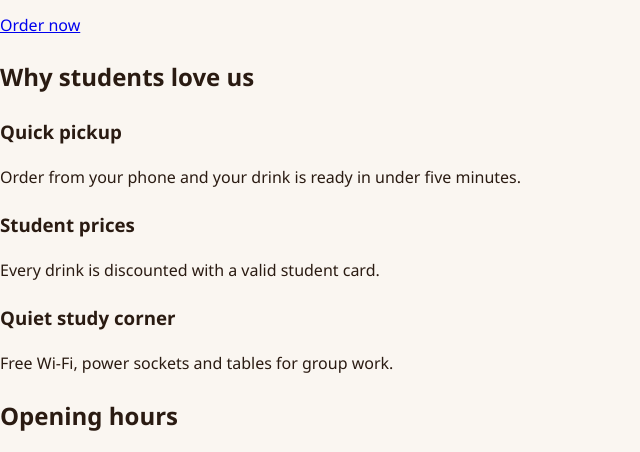
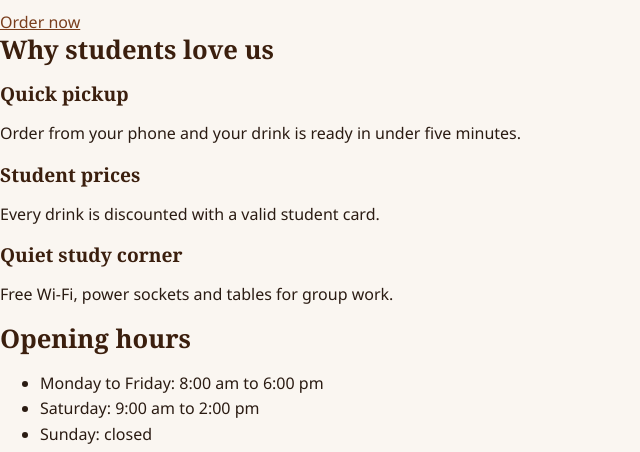
Before and after one commit to itssara534/cit331-lab4-campus-cafe, a plain HTML site: page index.html in a window 1280 px wide. Shown: the part 273-725 px from the top of the page, without its empty margins (0-640 px from the left). Drawn offline with Linux system fonts and the light colour scheme; files that its build step writes are made by us from their sources; files whose address does not match are found by name.

Commit message:
Add files via upload

```diff
--- a/styles.css
+++ b/styles.css
@@ -26,3 +26,25 @@ body {
   color: var(--text);
   background: var(--bg);
 }
+
+/* ---------- 2. Headings, links, focus ---------- */
+h1, h2, h3 {
+  font-family: Georgia, "Times New Roman", serif;
+  color: var(--brand-dark);
+  line-height: 1.2;
+}
+h1 { font-size: 2.25rem; margin: 0 0 var(--space); }
+h2 { font-size: 1.6rem;  margin: 0 0 var(--space); }
+h3 { font-size: 1.2rem;  margin: 0 0 8px; }
+
+a { color: var(--brand); }
+a:hover {
+  color: var(--brand-dark);
+  text-decoration-thickness: 3px;
+}
+
+a:focus-visible, button:focus-visible, input:focus-visible,
+select:focus-visible, textarea:focus-visible {
+  outline: 3px solid var(--brand);
+  outline-offset: 3px;
+}
```
